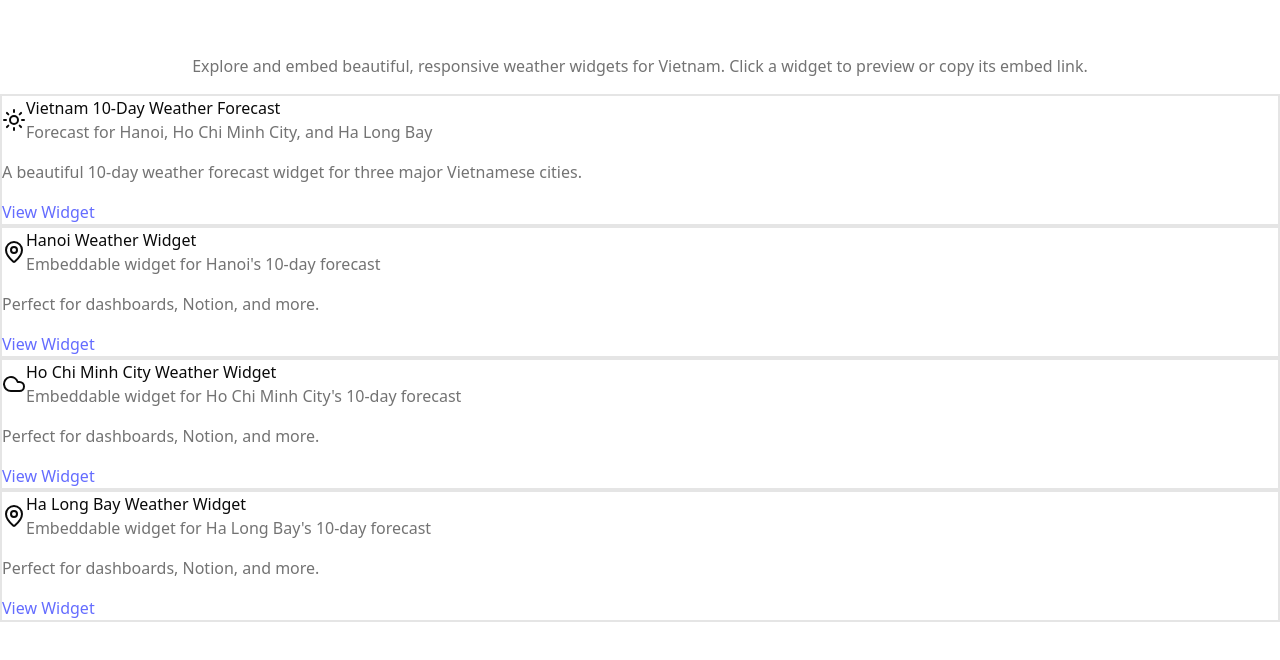
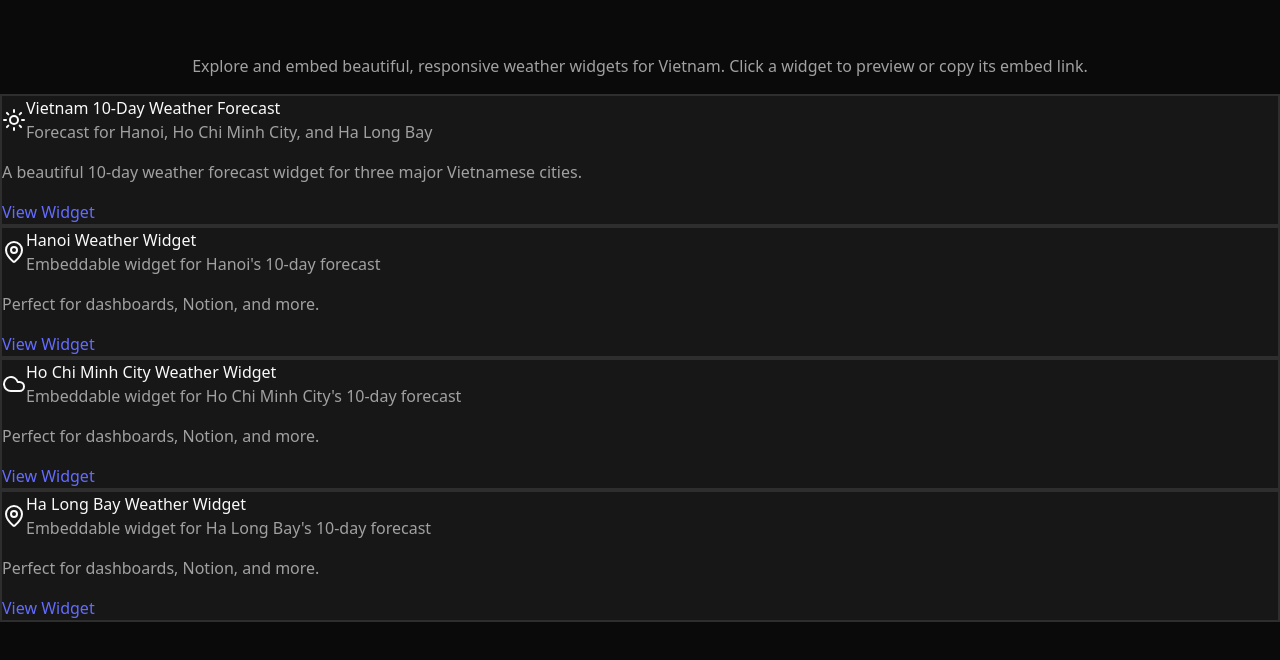
Before and after one commit to n3wth/newth-project, a React (Vite) app: page / in a window 1280 px wide. Shown: the part 132-792 px from the top of the page. Built offline with nearby package versions, Linux system fonts and the light colour scheme.

Commit message:
fix: force dark mode for shadcn/ui theme support

```diff
--- a/src/main.tsx
+++ b/src/main.tsx
@@ -8,6 +8,8 @@ const rootElement = document.getElementById('root')
 if (rootElement) {
   rootElement.classList.add('w-full')
 }
+// Add dark mode class to <html> for shadcn/ui theme support
+document.documentElement.classList.add('dark');
 
 ReactDOM.createRoot(rootElement!).render(
   <React.StrictMode>
```
